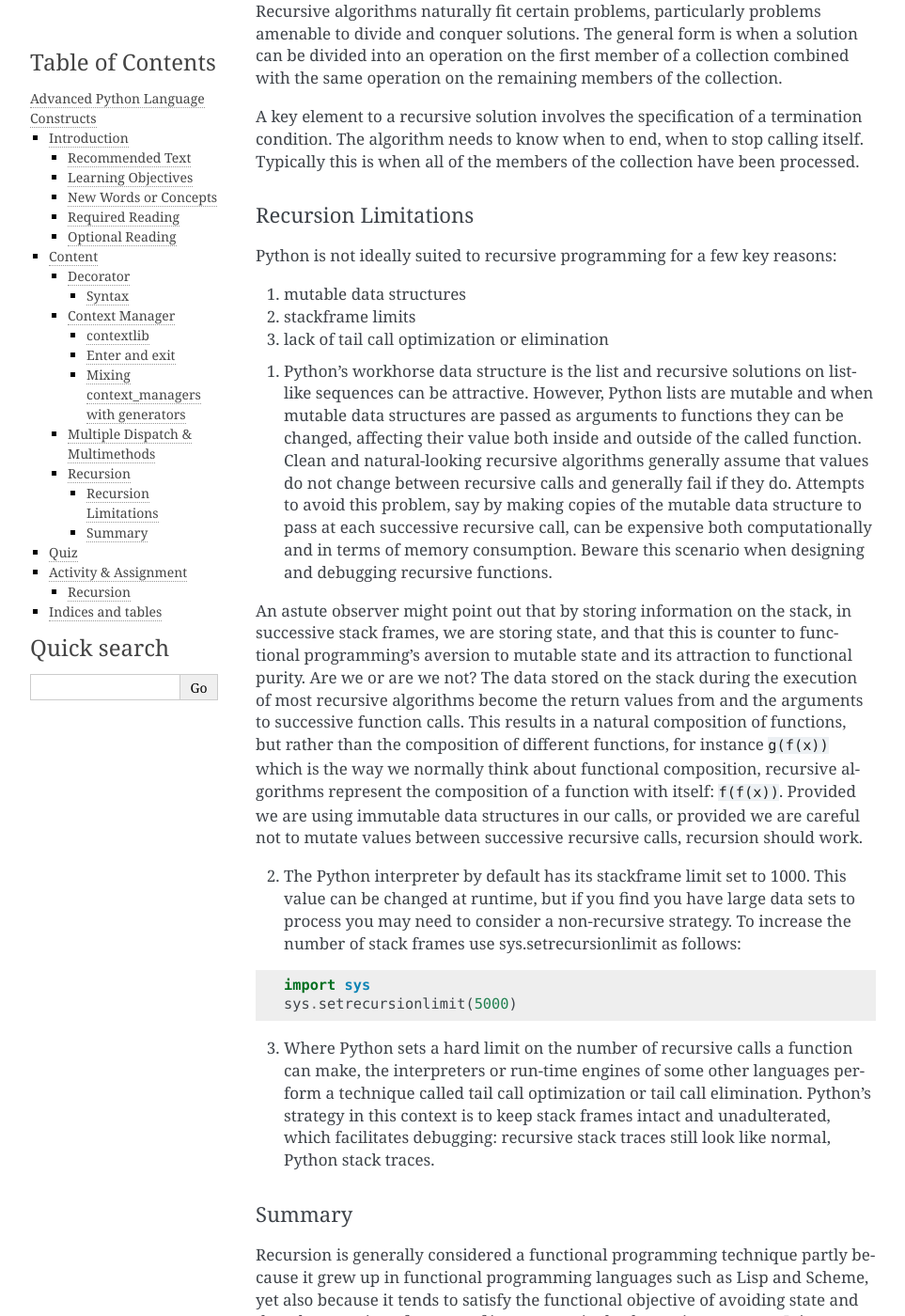
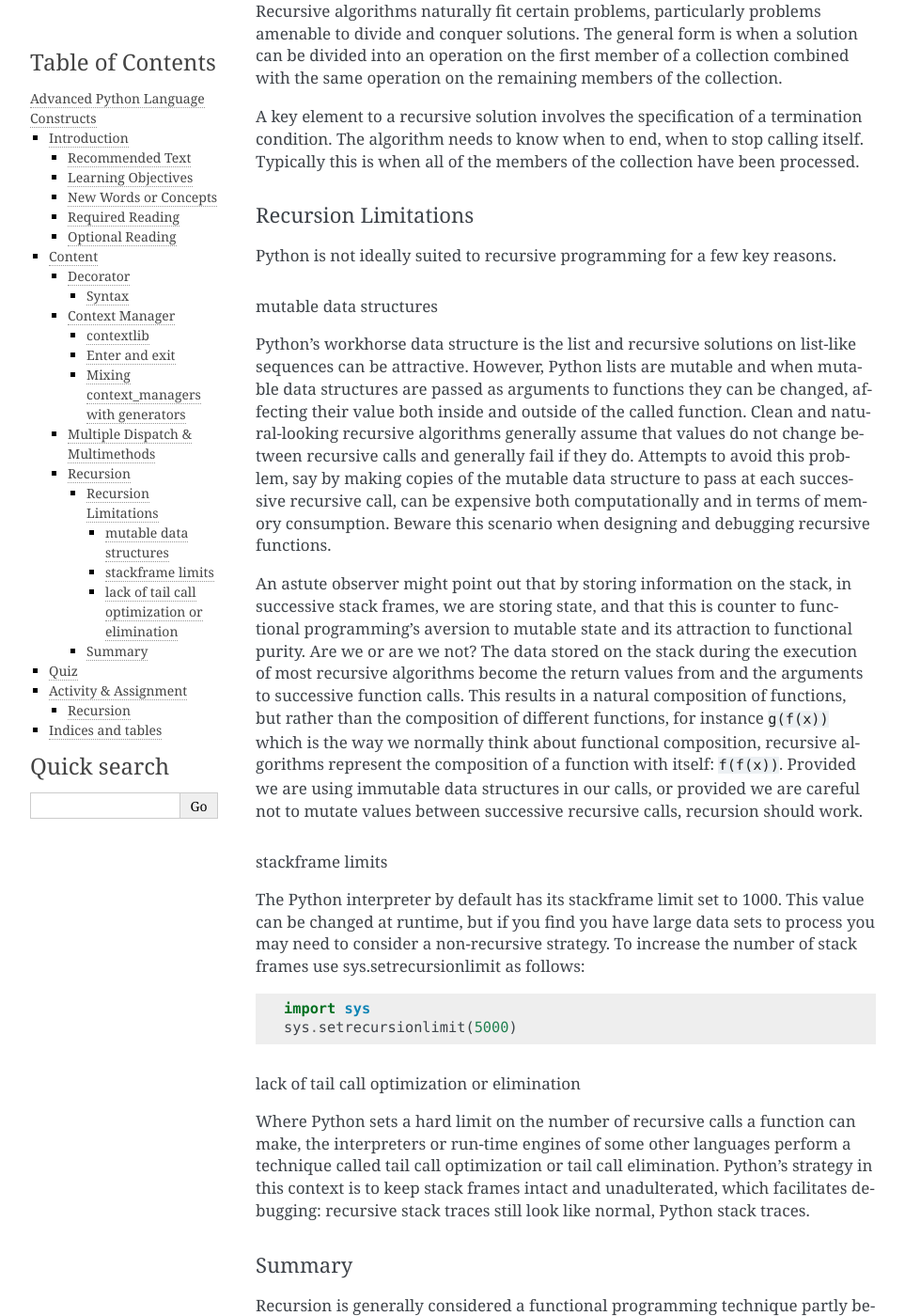
Before and after one commit to rriehle/AdvancedConstructs, a Sphinx documentation site: the page built from source/index.rst, in a window 1280 px wide and 1400 px high, scrolled down 9815 px. Shown: the whole window at 94% size, without its empty margins (148-1111 px from the left). Built offline with Sphinx 7.4.7, drawn with Linux system fonts in a browser that asks for light colours; part of the change alters nothing that is shown.

```diff
--- a/source/index.rst
+++ b/source/index.rst
@@ -482,24 +482,29 @@ A key element to a recursive solution involves the specification of a terminatio
 Recursion Limitations
 ---------------------
 
-Python is not ideally suited to recursive programming for a few key reasons:
+Python is not ideally suited to recursive programming for a few key reasons.
 
-1.  mutable data structures
-2.  stackframe limits
-3.  lack of tail call optimization or elimination
+mutable data structures
+^^^^^^^^^^^^^^^^^^^^^^^
 
-1.  Python's workhorse data structure is the list and recursive solutions on list-like sequences can be attractive.  However, Python lists are mutable and when mutable data structures are passed as arguments to functions they can be changed, affecting their value both inside and outside of the called function.  Clean and natural-looking recursive algorithms generally assume that values do not change between recursive calls and generally fail if they do.  Attempts to avoid this problem, say by making copies of the mutable data structure to pass at each successive recursive call, can be expensive both computationally and in terms of memory consumption.  Beware this scenario when designing and debugging recursive functions.
+Python's workhorse data structure is the list and recursive solutions on list-like sequences can be attractive.  However, Python lists are mutable and when mutable data structures are passed as arguments to functions they can be changed, affecting their value both inside and outside of the called function.  Clean and natural-looking recursive algorithms generally assume that values do not change between recursive calls and generally fail if they do.  Attempts to avoid this problem, say by making copies of the mutable data structure to pass at each successive recursive call, can be expensive both computationally and in terms of memory consumption.  Beware this scenario when designing and debugging recursive functions.
 
 An astute observer might point out that by storing information on the stack, in successive stack frames, we are storing state, and that this is counter to functional programming's aversion to mutable state and its attraction to functional purity.  Are we or are we not?  The data stored on the stack during the execution of most recursive algorithms become the return values from and the arguments to successive function calls.  This results in a natural composition of functions, but rather than the composition of different functions, for instance ``g(f(x))`` which is the way we normally think about functional composition, recursive algorithms represent the composition of a function with itself: ``f(f(x))``.  Provided we are using immutable data structures in our calls, or provided we are careful not to mutate values between successive recursive calls, recursion should work.
 
-2.  The Python interpreter by default has its stackframe limit set to 1000.  This value can be changed at runtime, but if you find you have large data sets to process you may need to consider a non-recursive strategy.  To increase the number of stack frames use sys.setrecursionlimit as follows:
+stackframe limits
+^^^^^^^^^^^^^^^^^
+
+The Python interpreter by default has its stackframe limit set to 1000.  This value can be changed at runtime, but if you find you have large data sets to process you may need to consider a non-recursive strategy.  To increase the number of stack frames use sys.setrecursionlimit as follows:
 
 .. code-block:: python3
 
     import sys
     sys.setrecursionlimit(5000)
 
-3.  Where Python sets a hard limit on the number of recursive calls a function can make, the interpreters or run-time engines of some other languages perform a technique called tail call optimization or tail call elimination.  Python's strategy in this context is to keep stack frames intact and unadulterated, which facilitates debugging: recursive stack traces still look like normal, Python stack traces.
+lack of tail call optimization or elimination
+^^^^^^^^^^^^^^^^^^^^^^^^^^^^^^^^^^^^^^^^^^^^^
+
+Where Python sets a hard limit on the number of recursive calls a function can make, the interpreters or run-time engines of some other languages perform a technique called tail call optimization or tail call elimination.  Python's strategy in this context is to keep stack frames intact and unadulterated, which facilitates debugging: recursive stack traces still look like normal, Python stack traces.
 
 
 Summary
```
